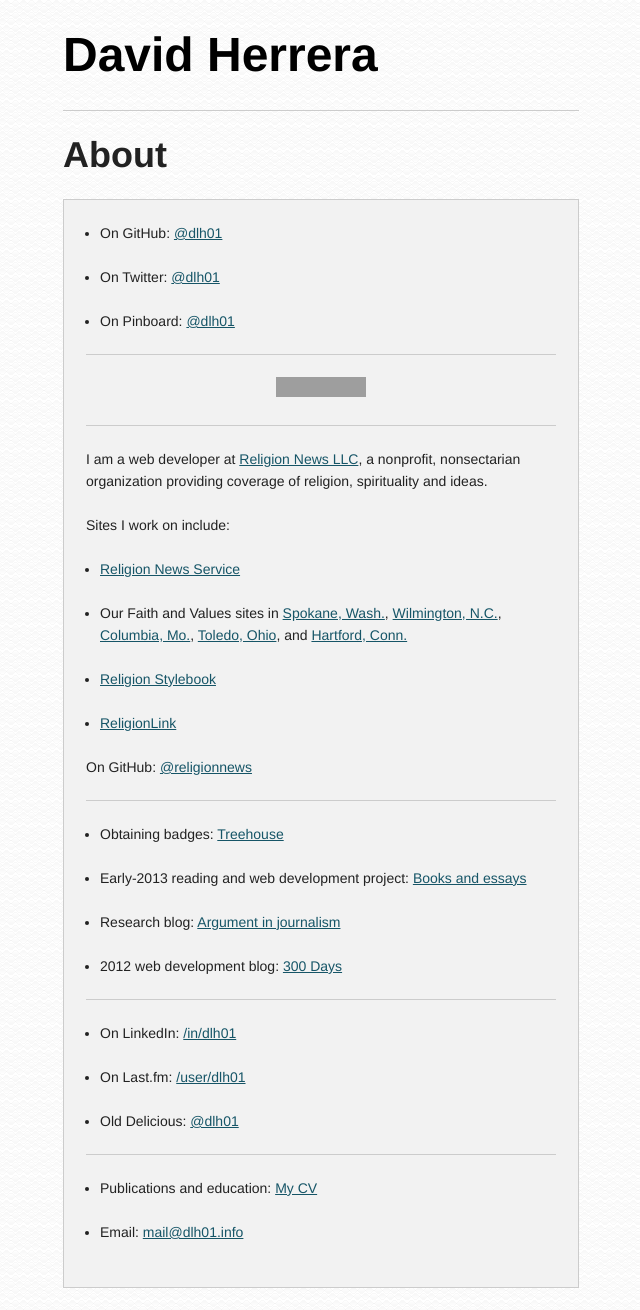
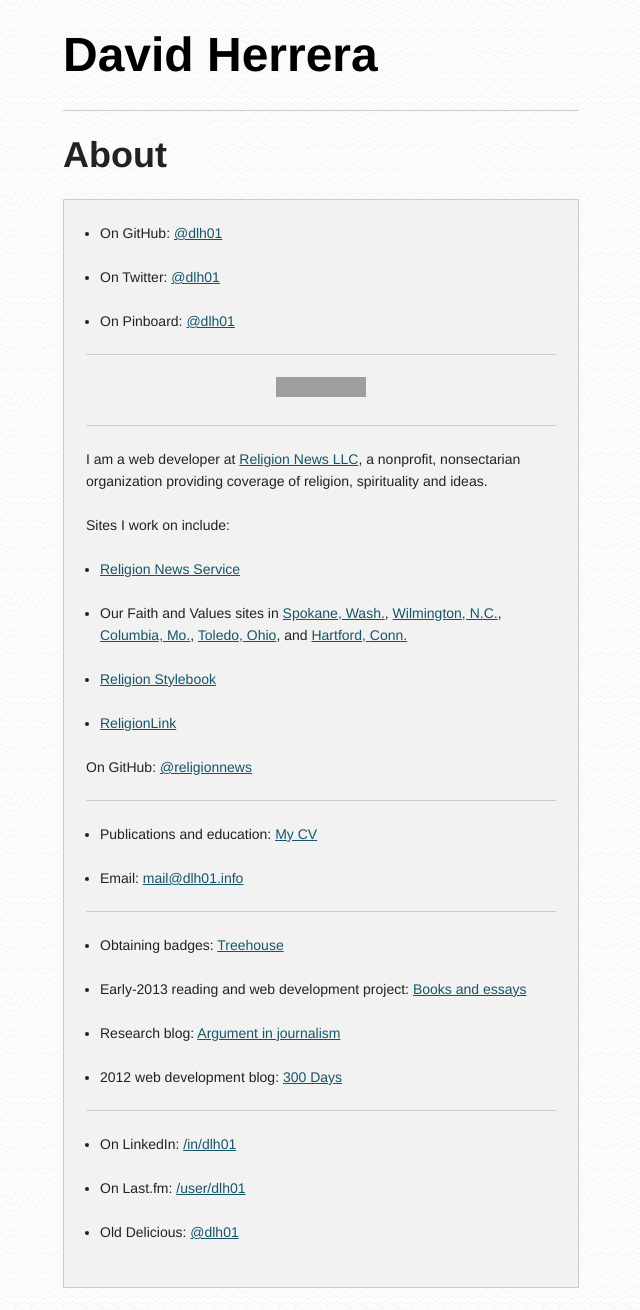
Before and after one commit to dlh01/dlh01.github.io, a Jekyll site: the page built from index.html, in a window 1280 px wide. Shown: the whole page, without its empty margins (319-959 px from the left). Built offline with Jekyll 4.4.1, drawn with Linux system fonts in a browser that asks for light colours; Markdown is read by kramdown in place of the engine named in the settings; grey boxes are pictures that could not be loaded.

Commit message:
Rearrange sections

```diff
--- a/index.html
+++ b/index.html
@@ -30,6 +30,13 @@
 
 <section class="block-sections__section">
     <ul>
+        <li>Publications and education: <a href="cv.html">My CV</a></li>
+        <li>Email: <a href="mailto:{% include email_address.html %}">{% include email_address.html %}</a></li>
+    </ul>
+</section>
+
+<section class="block-sections__section">
+    <ul>
         <li>Obtaining badges: <a href="http://teamtreehouse.com/dlh01">Treehouse</a></li>
         <li>Early-2013 reading and web development project: <a href="http://books2013.dlh01.info">Books and essays</a></li>
         <li>Research blog: <a href="http://argumentinjournalism.wordpress.com">Argument in journalism</a></li>
@@ -38,16 +45,9 @@
 </section>
 
 <aside class="block-sections__section" role="complementary">
-    <ul>
+    <ul class="flush--bottom">
         <li>On LinkedIn: <a href="http://www.linkedin.com/in/dlh01">/in/dlh01</a></li>
         <li>On Last.fm: <a href="http://www.last.fm/user/dlh01">/user/dlh01</a></li>
         <li>Old Delicious: <a href="http://delicious.com/dlh01">@dlh01</a></li>
     </ul>
 </aside>
-
-<section class="block-sections__section">
-    <ul class="flush--bottom">
-        <li>Publications and education: <a href="cv.html">My CV</a></li>
-        <li>Email: <a href="mailto:{% include email_address.html %}">{% include email_address.html %}</a></li>
-    </ul>
-</section>
```
